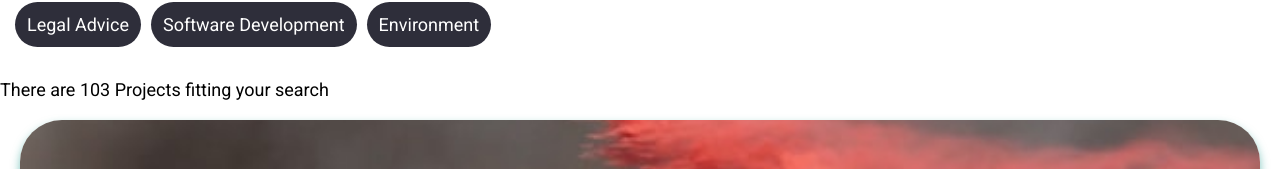
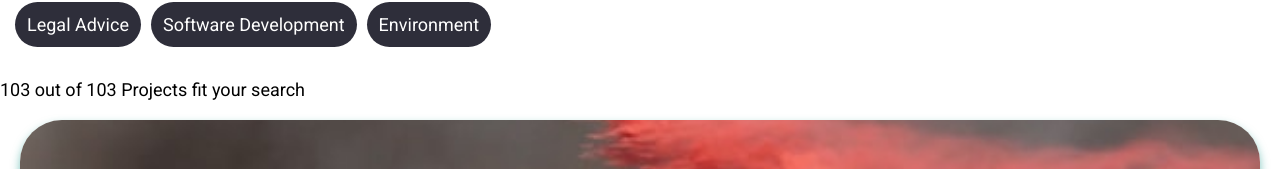
Before and after one commit to constantingoeldel/capstone-project, a React (Create React App) app: page / in a window 1280 px wide. Shown: the part 164-333 px from the top of the page. Built offline with nearby package versions, Linux system fonts and the light colour scheme.

Commit message:
small change

```diff
--- a/src/App.js
+++ b/src/App.js
@@ -16,7 +16,9 @@ export default function App() {
     <>
       <Search onSearch={onSearch} />
       <TagCluster tags={mockData.tags} onTagClick={onTagClick} />
-      <p>There are {projects.length} Projects fitting your search</p>
+      <p>
+        {projects.length} out of {mockData.projects.length} Projects fit your search
+      </p>
       {projects.map((project, index) => (
         <Project key={index} data={project} />
       ))}
```
